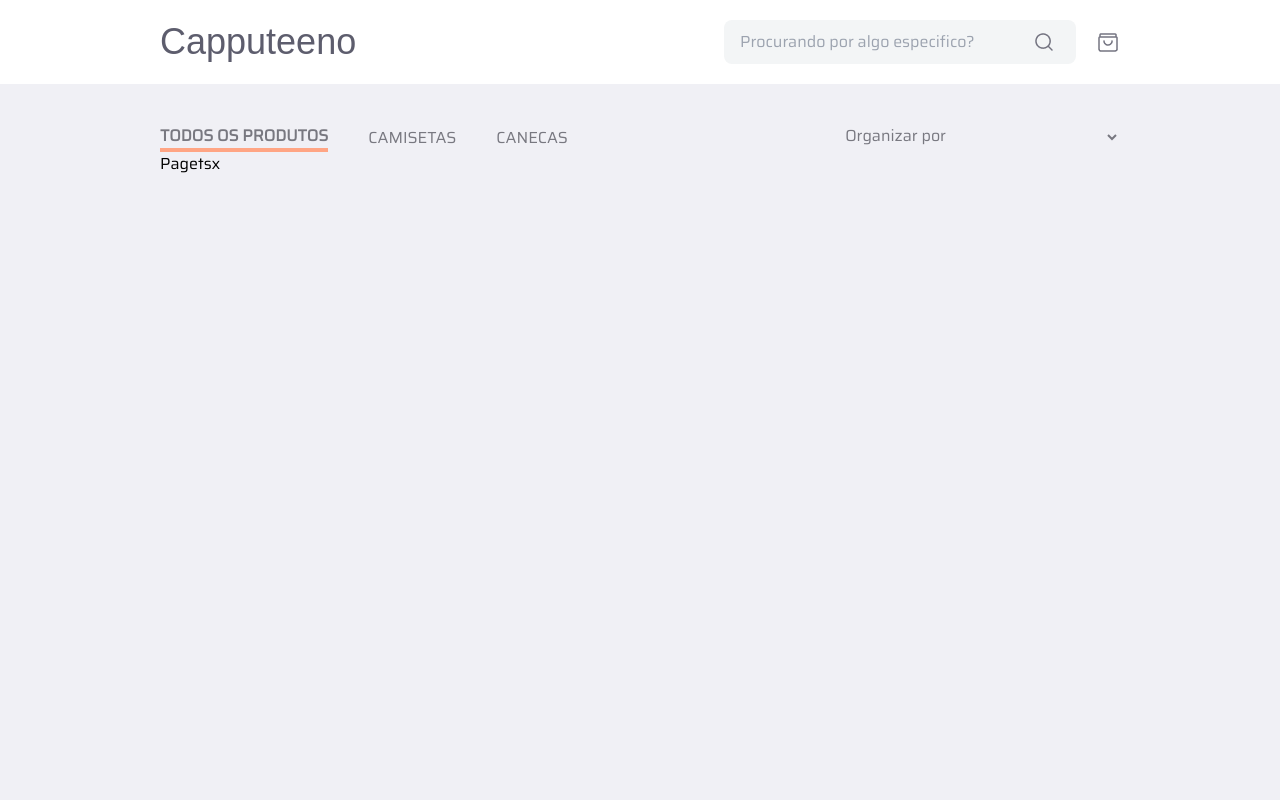
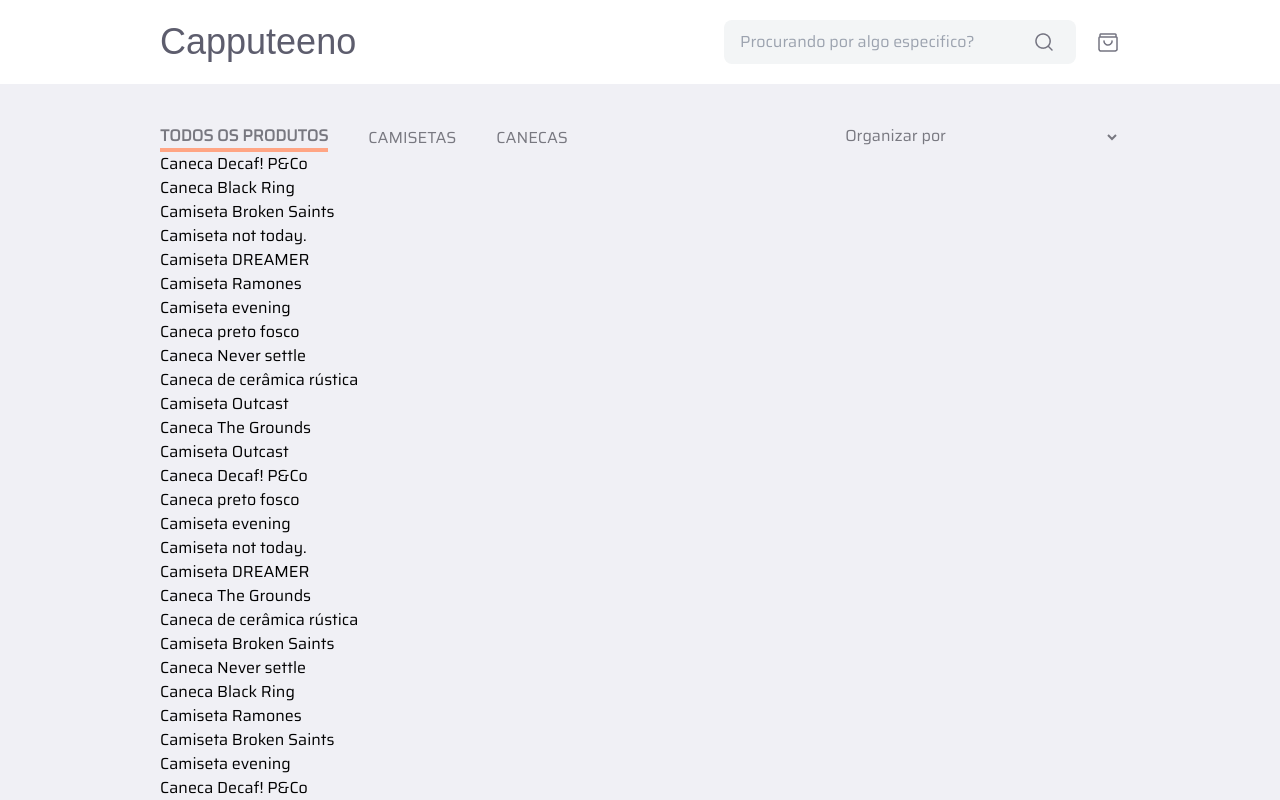
Before and after one commit to RuanDevz/Capputeeno, a Next.js app: page / in a window 1280 px wide. Shown: the top 800 px of the page. Built offline with nearby package versions, Linux system fonts and the light colour scheme; a web font is replaced by a local one.

Commit message:
feat; getting datas

```diff
--- /dev/null
+++ b/context/Productcontext.tsx
@@ -0,0 +1,23 @@
+import { createContext, ReactNode, useState } from "react";
+import { Product } from "@/types/Product";
+
+const initialProductContextValue: { allProducts: Product[] } = {
+  allProducts: [],
+};
+
+
+const ProductContext = createContext(initialProductContextValue);
+
+
+export default ProductContext;
+
+
+export const ExampleComponent = ({children}: {children: ReactNode}) => {
+  const [allProducts, setAllProducts] = useState<Product[]>([]);
+
+  return (
+    <ProductContext.Provider value={{ allProducts }}>
+      {children}
+    </ProductContext.Provider>
+  );
+};
--- /dev/null
+++ b/src/app/components/Home/Index.tsx
@@ -0,0 +1,19 @@
+"use client";
+import { useEffect, useState } from "react";
+import Header from "../Header";
+import { GetURL } from "../../api/product/BASEURL/api";
+import { Product } from "@/types/Product";
+import FilterType from "../ListTypes/FilterType";
+import Products from "../Products";
+
+const Page = () => {
+
+  return (
+    <div className="">
+      <FilterType />
+      <Products/>
+    </div>
+  );
+};
+
+export default Page;
--- a/src/app/components/ListTypes/FilterType.tsx
+++ b/src/app/components/ListTypes/FilterType.tsx
@@ -7,7 +7,7 @@
 
   return (
     <div>
-      <ul className="px-[160px] flex justify-between">
+      <ul className=" flex justify-between">
         <PaginationPrimary/>
         <PaginationSegundary/>
       </ul>
--- /dev/null
+++ b/src/app/components/Products.tsx
@@ -0,0 +1,33 @@
+'use client'
+import { useContext, useEffect, useState } from "react"
+import ProductContext from "../../../context/Productcontext"
+import { GetURL } from "../api/product/BASEURL/api";
+import { Product } from "@/types/Product";
+
+export default function Products(){
+
+    const [allProducts, setAllproducts] = useState<Product[]>([]);
+
+    useEffect(() => {
+      const fetchData = async () => {
+        try {
+          const data = await GetURL("/all");
+          console.log(data);
+          setAllproducts(data)
+        } catch (error) {
+          console.error("Error fetching data:", error);
+        }
+      };
+
+      fetchData();
+    }, []);
+
+
+    return <div>
+        {allProducts.map((product, index) => (
+            <div key={index}>
+                <p>{product.name}</p>
+            </div>
+        ))}
+    </div>
+}
--- a/src/app/layout.tsx
+++ b/src/app/layout.tsx
@@ -11,8 +11,7 @@
 });
 
 export const metadata: Metadata = {
-  title: "Create Next App",
-  description: "Generated by create next app",
+  title: "Capputeeno",
 };
 
 export default function RootLayout({
@@ -24,11 +23,7 @@
     <html lang="en">
       <body className={saira.className}>
         <Header />
-        <div className="bg-bgsite h-screen">
-          <FilterType />
-
-          {children}
-        </div>
+        <div className="bg-bgsite h-screen">{children}</div>
       </body>
     </html>
   );
--- a/src/app/page.tsx
+++ b/src/app/page.tsx
@@ -1,29 +1,16 @@
-'use client'
-import { useEffect, useState } from "react";
+"use client";
+import { useContext, useEffect, useState } from "react";
 import Header from "./components/Header";
-import { GetURL } from "./api/product/(BASEURL)/api";
+import { GetURL } from "./api/product/BASEURL/api";
 import { Product } from "@/types/Product";
+import FilterType from "./components/ListTypes/FilterType";
+import Page from "./components/Home/Index";
+import ProductContext from "../../context/Productcontext";
 
 const HomePage = () => {
-  const [allProducts, setAllproducts] = useState<Product[]>([]);
-
-  useEffect(() => {
-    const fetchData = async () => {
-      try {
-        const data = await GetURL('/all');
-        console.log(data);
-
-      } catch (error) {
-        console.error('Error fetching data:', error);
-      }
-    };
-
-    fetchData();
-  }, []);
-
   return (
     <div className="px-[160px]">
-      <h1>Pagetsx</h1>
+      <Page/>
     </div>
   );
 };
```
Also changed, not shown: src/app/api/product/BASEURL/api.ts (renamed from src/app/api/product/(BASEURL)/api.ts).
